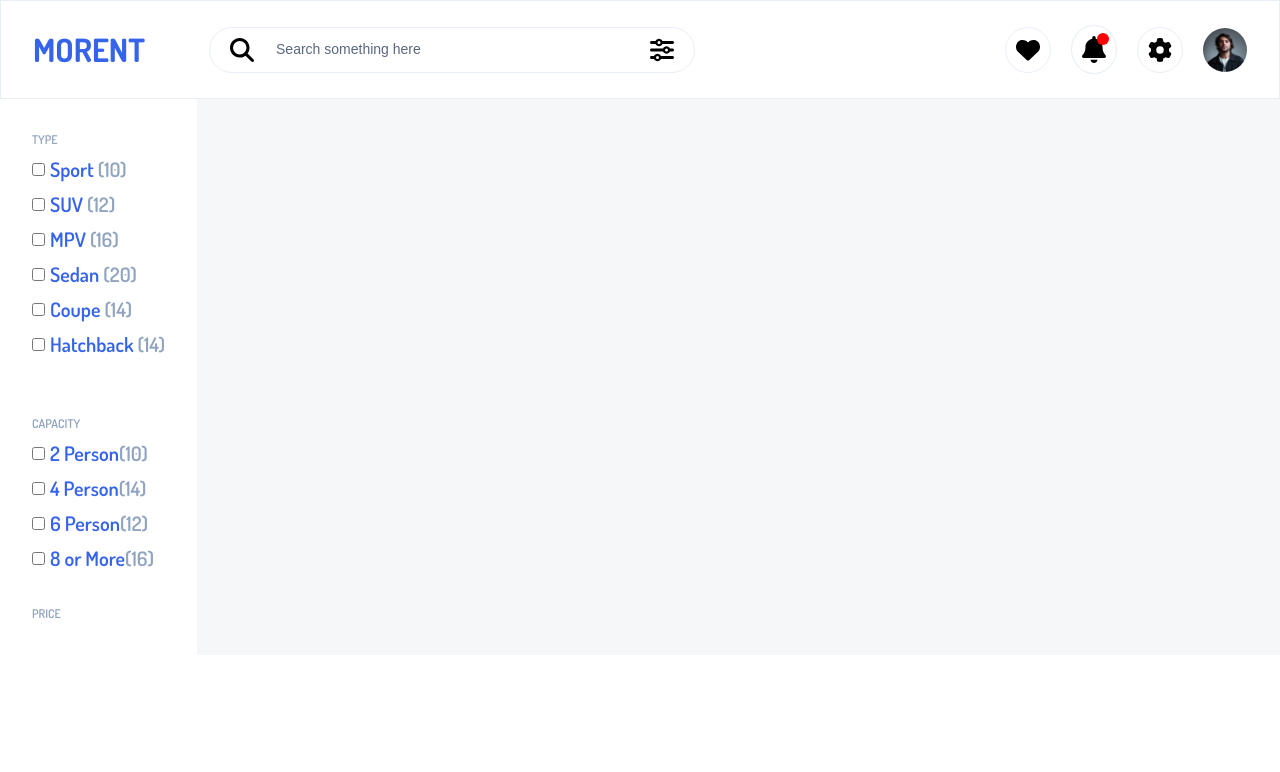
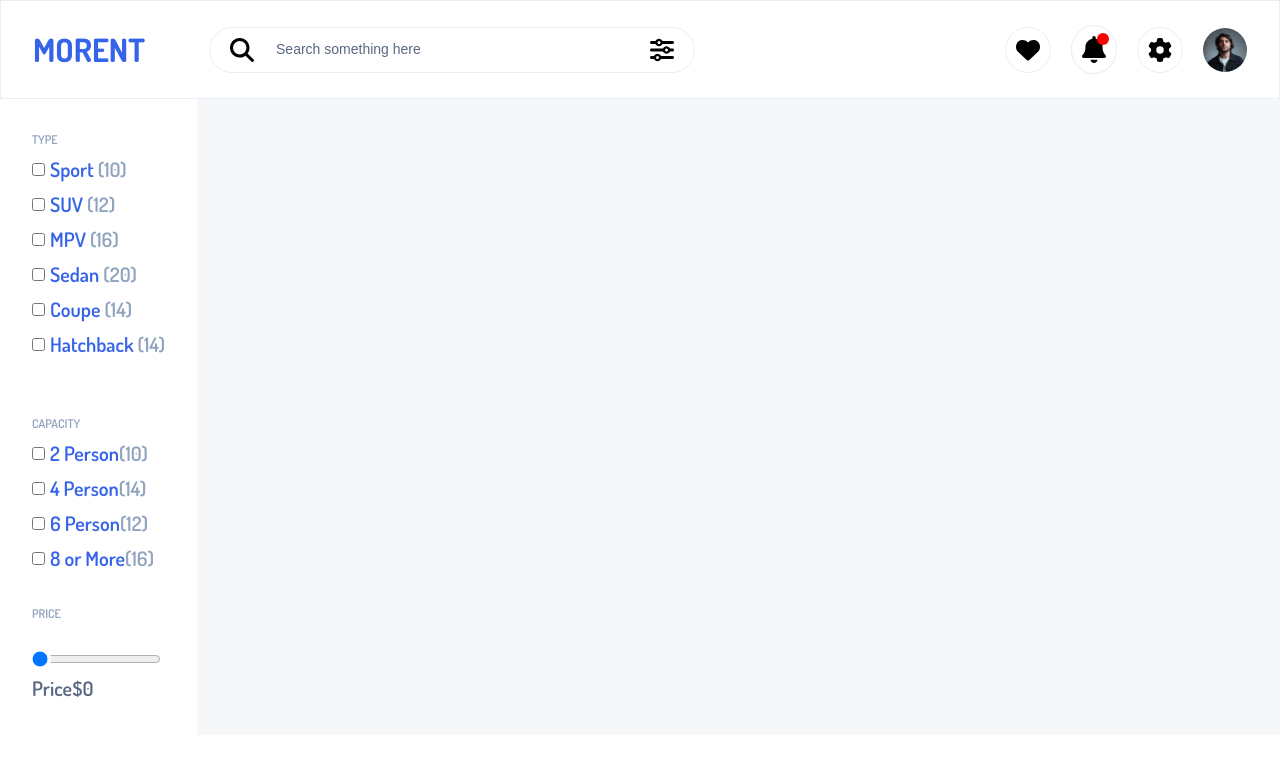
Before and after one commit to Orxan228/1-st-proj-Orient, a plain HTML site: page category.html in a window 1280 px wide. Shown: the top 772 px of the page. Drawn offline with Linux system fonts and the light colour scheme.

Commit message:
added range to sidebar

```diff
--- a/category.html
+++ b/category.html
@@ -160,7 +160,13 @@
                 </div>
                 <div class="sidebar-price">
                     <h3 class="sidebar-header">PRICE</h3>
-
+                    <div class="sidebar-range">
+                      <input class="range" type="range" value="0" min="0" max="100" onmousemove="range(this.value)">
+                      <div class="range-max">
+                          <span>Price</span>
+                          <p id="rangeValue">$0</p>
+                      </div>
+                    </div>
                 </div>
             </form>
         </sidebar>
@@ -213,6 +219,6 @@
           </div>
         </div>
       </footer>
-
+  <script src="./scripts/range.js"></script>
 </body>
 </html>
--- /dev/null
+++ b/scripts/range.js
@@ -0,0 +1,3 @@
+function range(value){
+    document.getElementById("rangeValue").innerHTML = ` $${value}`
+}
--- a/scss/pages/_categories.scss
+++ b/scss/pages/_categories.scss
@@ -69,4 +69,23 @@
     .sidebar-price{
         margin-top: 32px;
     }
+
+
+    .range-max{
+        display: flex;
+        align-items: center;
+        color: $secondary-400;
+        font-size: 20px;
+        font-weight: 600;
+    }
+    .range{
+        margin-top: 28px;
+    }
+
+    .range::-webkit-slider-thumb{
+        -webkit-appearance: none;
+        border-radius: 50%;
+        color: $primary-500;
+        outline: 3px solid white;
+    }
 }
```
Also changed, not shown: css/style.css, 1 other file.
